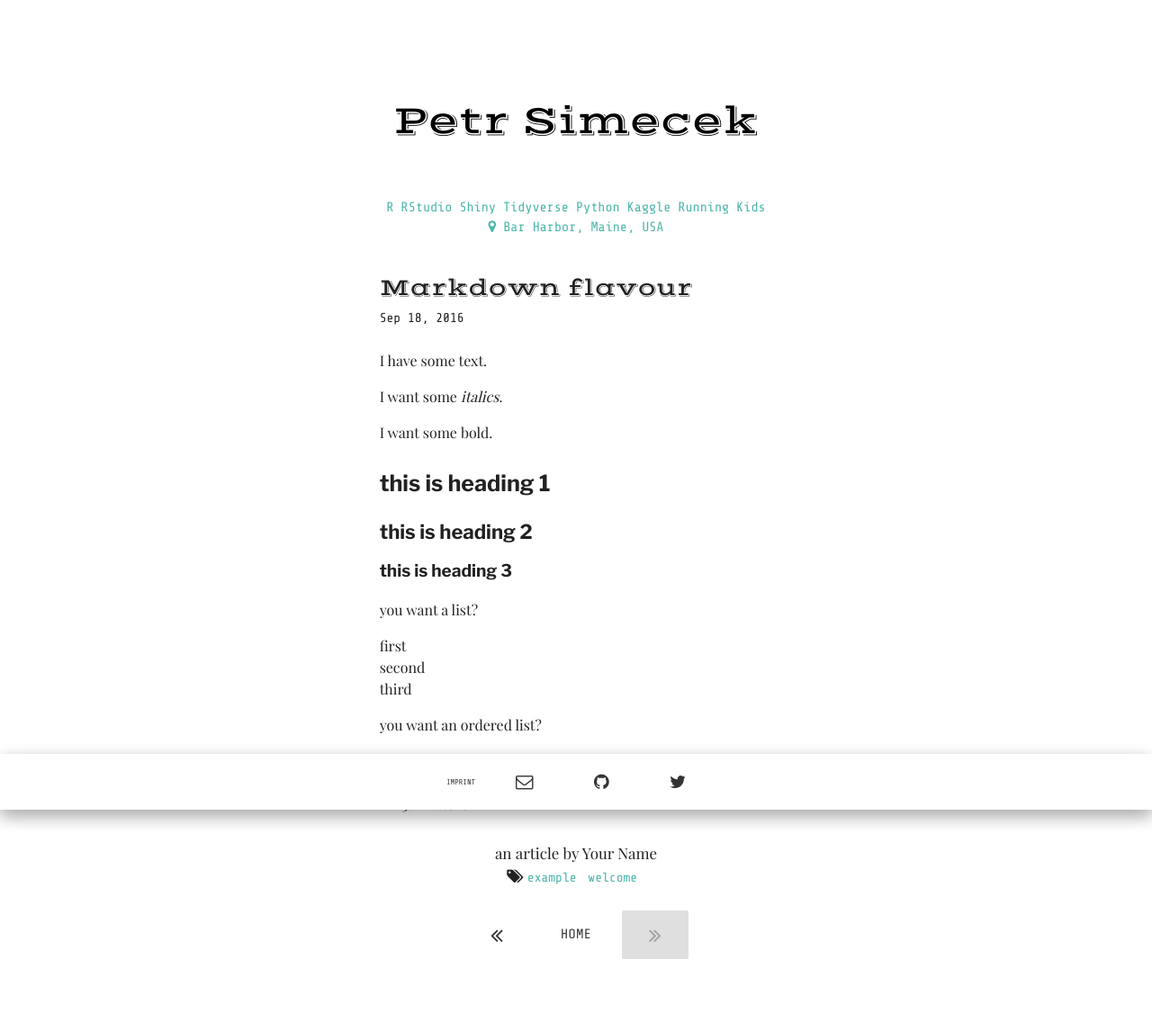
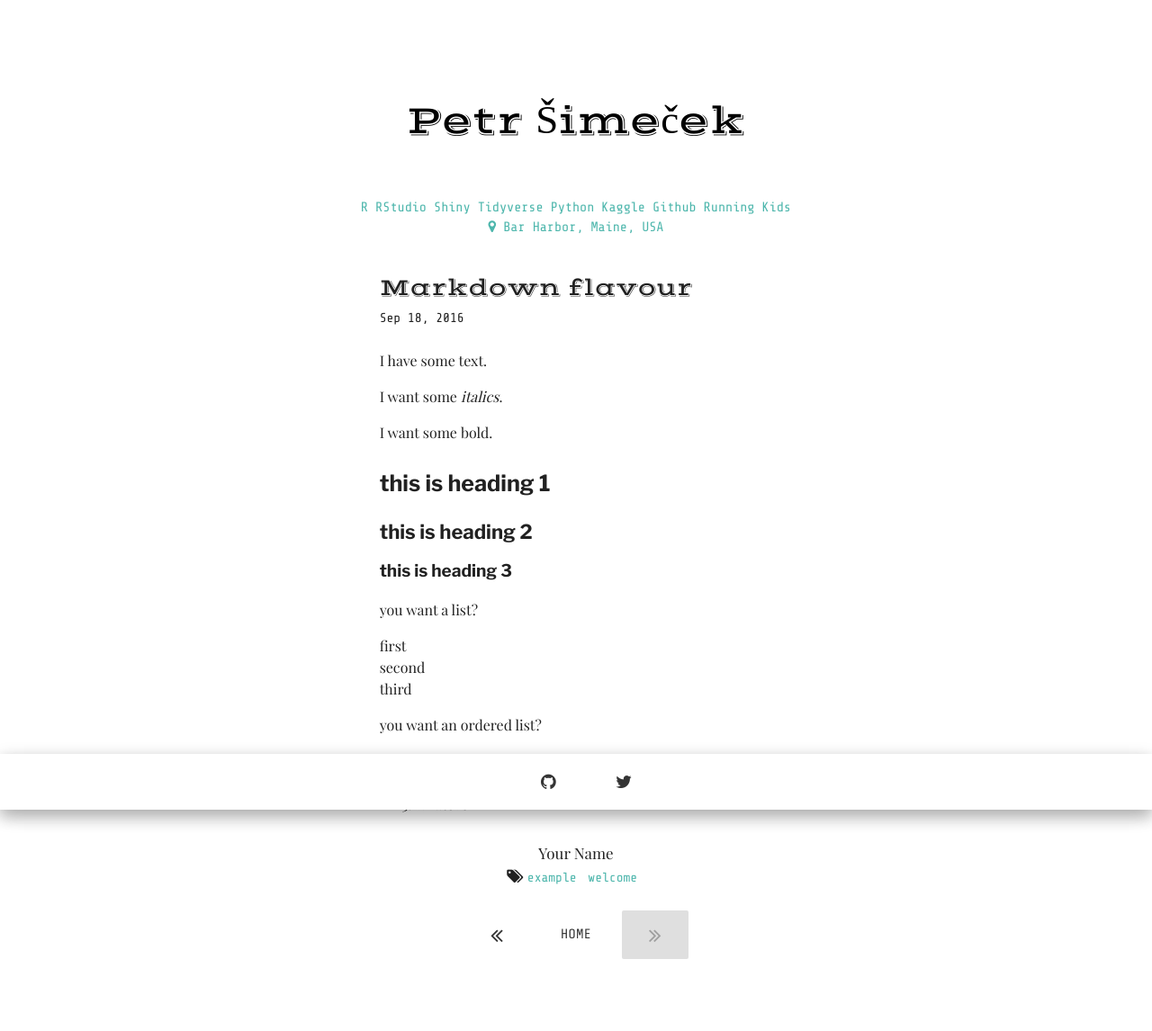
Before and after one commit to simecek/simecek.github.io, a Jekyll site: the page built from _posts/2016-11-06-welcome.md, in a window 1280 px wide. Shown: the whole page at 90% size. Built offline with Jekyll 4.4.1, drawn with Linux system fonts in a browser that asks for light colours; some web fonts are replaced.

Commit message:
modified config file

```diff
--- a/_config.yml
+++ b/_config.yml
@@ -1,8 +1,8 @@
-title: "Petr Simecek"
+title: "Petr Šimeček"
 description: "Bioinformatics Analyst, The Jackson Laboratory"
-about: "R RStudio Shiny Tidyverse Python Kaggle Running Kids"
+about: "R RStudio Shiny Tidyverse Python Kaggle Github Running Kids"
 location: "Bar Harbor, Maine, USA"
-email: simecek@gmail.com
+email:
 baseurl: ""
 
 url: "http://simecek.github.io" # replace by your site's url
@@ -11,13 +11,7 @@ github_username:  simecek
 author: "Petr Simecek"
 
 # google analytics tracking code, please change the value
-g_analytics: ""
-
-# add your disqus to enable comments
-disqus_shortname:
-
-# add your disqus to enable comments
-disqus_shortname:
+g_analytics: "UA-90647482-1"
 
 # language settings
 isolang: en
@@ -25,8 +19,8 @@ close_btn: "Close"
 home_btn: "Home"
 projects_btn: "Projects"
 posts_btn: "Posts"
-imprint_btn: "Imprint"
-name_badge: "an article by"
+imprint_btn: ""
+name_badge: ""
 rss_badge: "Subscribe feed!"
 
 # build settings
```
